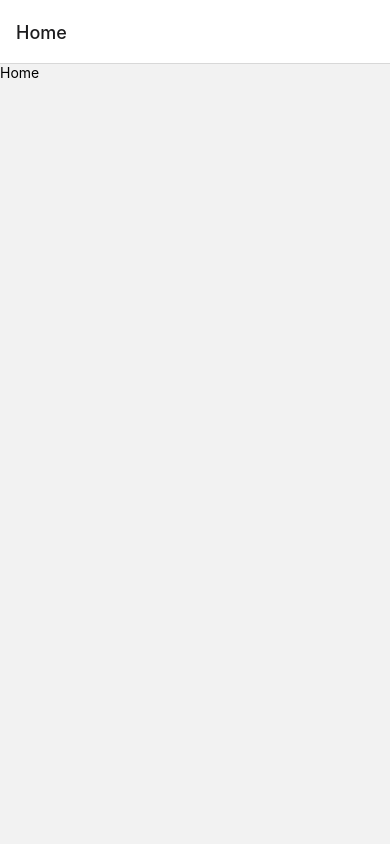
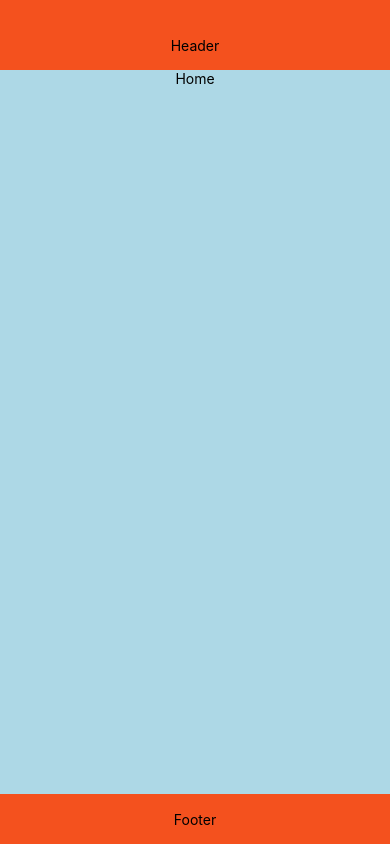
Before and after one commit to fxhanloniii/amt_frontend, a React Native app: screen /Home in a window 390 px wide. Built offline with nearby package versions, Linux system fonts and the light colour scheme.

Commit message:
setting up file structure

```diff
--- a/App.js
+++ b/App.js
@@ -12,13 +12,19 @@ import Search from './screens/Search/Search';
 import Item from './screens/Item/Item';
 import LogIn from './screens/LogIn/LogIn';
 
+// Component Imports
+import Header from './components/Header';
+import Footer from './components/Footer';
+
+
 const Stack = createStackNavigator();
 
 
 export default function App() {
   return (
     <NavigationContainer>
-      <Stack.Navigator initialRouteName="Home">
+      <Header />
+      <Stack.Navigator initialRouteName="Home" screenOptions={{ headerShown: false }}>
         <Stack.Screen name="Home" component={Home} />
         <Stack.Screen name="LogIn" component={LogIn} />
         <Stack.Screen name="SignUp" component={SignUp} />
@@ -26,16 +32,8 @@ export default function App() {
         <Stack.Screen name="Search" component={Search} />
         <Stack.Screen name="Item" component={Item} />
       </Stack.Navigator>
+      <Footer />
       <StatusBar style="auto" />
     </NavigationContainer>
   );
-}
-
-const styles = StyleSheet.create({
-  container: {
-    flex: 1,
-    backgroundColor: '#fff',
-    alignItems: 'center',
-    justifyContent: 'center',
-  },
-});
+};
--- /dev/null
+++ b/components/Footer.js
@@ -0,0 +1,20 @@
+import { StyleSheet, Text, View } from 'react-native'
+import React from 'react'
+
+export default function Footer() {
+  return (
+    <View style={styles.footerContainer}>
+      <Text>Footer</Text>
+    </View>
+  )
+}
+
+const styles = StyleSheet.create({
+    footerContainer: {
+        height: 50,
+        backgroundColor: '#f4511e',
+        justifyContent: 'center',
+        alignItems: 'center',
+        width: '100%',
+      },
+})
--- /dev/null
+++ b/components/Header.js
@@ -0,0 +1,21 @@
+import { StyleSheet, Text, View, Platform, StatusBar } from 'react-native'
+import React from 'react'
+
+export default function Header() {
+  return (
+    <View style={styles.headerContainer}>
+      <Text>Header</Text>
+    </View>
+  )
+}
+
+const styles = StyleSheet.create({
+    headerContainer: {
+        paddingTop: Platform.OS === "android" ? StatusBar.currentHeight : 20,
+        height: 50 + (Platform.OS === "android" ? StatusBar.currentHeight : 20),
+        backgroundColor: '#f4511e',
+        justifyContent: 'center',
+        alignItems: 'center',
+        width: '100%',
+      },
+})
--- a/screens/Home/Home.js
+++ b/screens/Home/Home.js
@@ -3,10 +3,17 @@ import React from 'react'
 
 export default function Home() {
   return (
-    <View>
+    <View style={styles.container}>
       <Text>Home</Text>
     </View>
   )
 }
 
-const styles = StyleSheet.create({})
+const styles = StyleSheet.create({
+    container: {
+        flex: 1,
+        backgroundColor: 'lightblue',
+        alignItems: 'center',
+        justifyContent: 'flex-start',
+      },
+});
```
